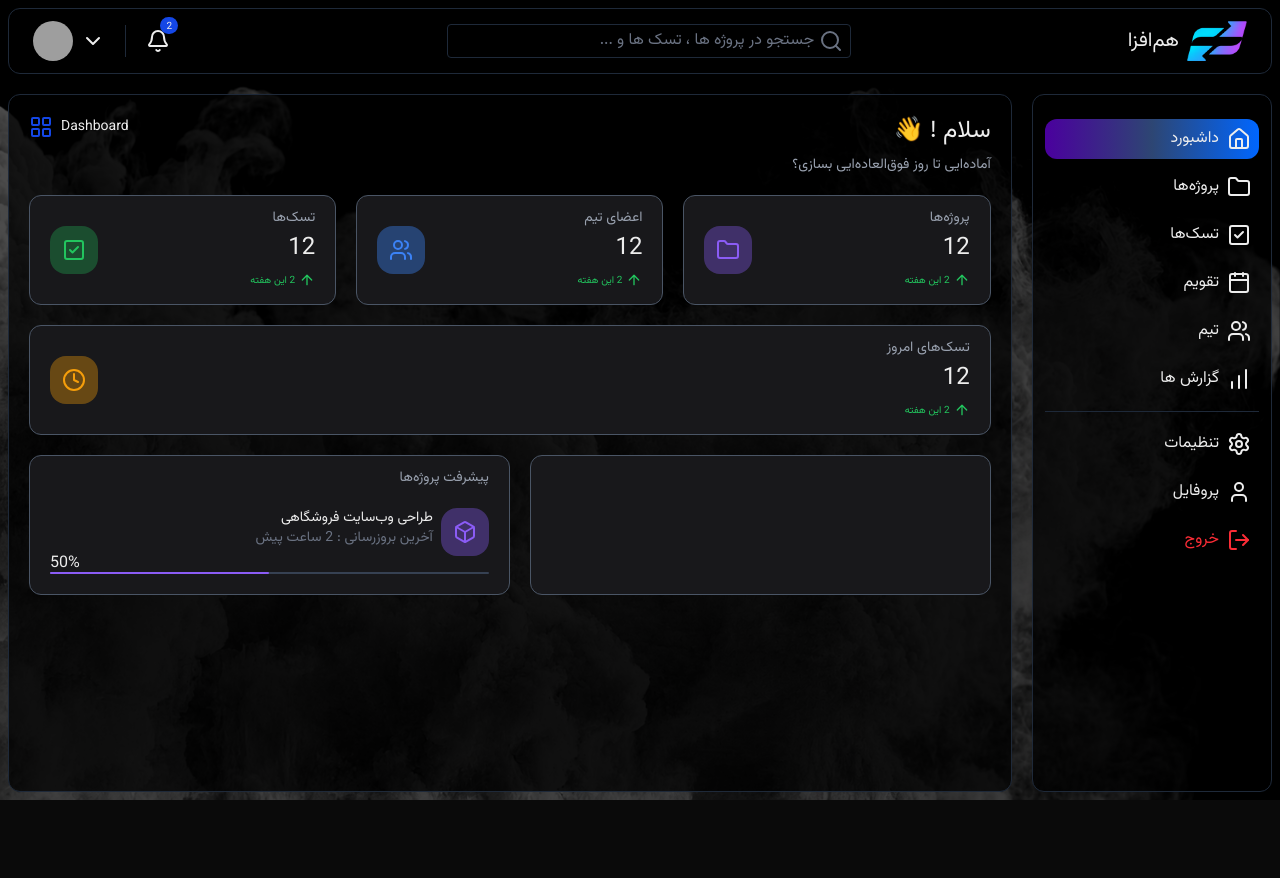
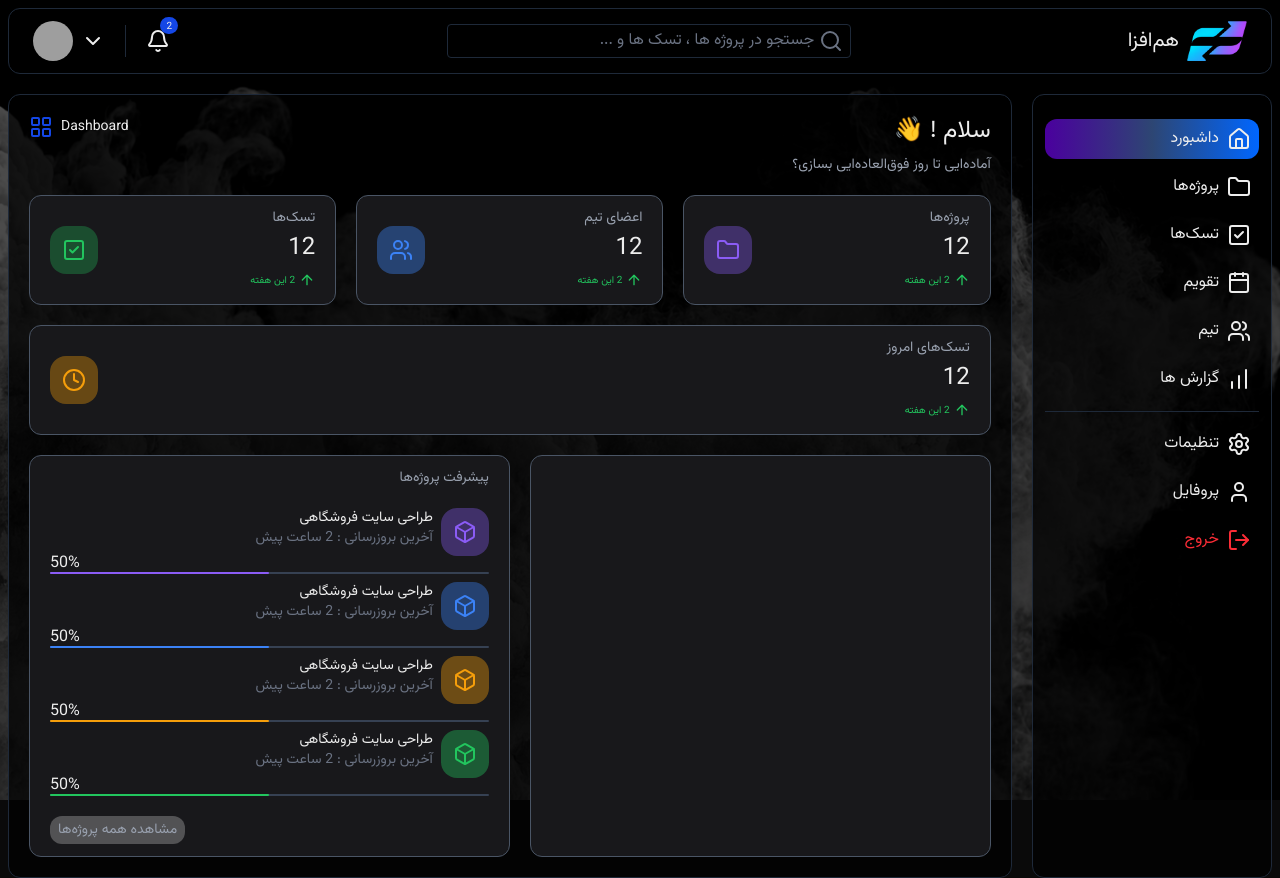
Before and after one commit to sajadzhzh/Dev_Flow, a Next.js app: page /dashboard in a window 1280 px wide. Before the commit the page ends 800 px from the top, so only its background shows below. Built offline with nearby package versions, Linux system fonts and the light colour scheme; no server answers; grey boxes are pictures that could not be loaded.

Commit message:
Added priority to cards

```diff
--- a/Components/ui/CardItem.tsx
+++ b/Components/ui/CardItem.tsx
@@ -1,23 +1,62 @@
 import { Box } from "lucide-react";
 
-export default function CardItem() {
+export default function CardItem({
+  priority,
+  name,
+  lastUpdate,
+  percent
+}: {
+  priority: "critical" | "high" | "mid" | "low";
+  name: string;
+  lastUpdate: string;
+  percent: number;
+}) {
   return (
     <>
       <div className="flex items-center justify-between gap-2 my-2 flex-wrap">
         <div className="flex gap-2">
-          <div className="p-3 bg-[#8a5cf65b] text-[#8B5CF6] rounded-2xl">
-            <Box />
-          </div>
+          {priority === "critical" && (
+            <div className="p-3 bg-[#8a5cf65b] text-[#8B5CF6] rounded-2xl">
+              <Box />
+            </div>
+          )}
+          {priority === "high" && (
+            <div className="p-3 bg-[#3b83f662] text-[#3B82F6] rounded-2xl">
+              <Box />
+            </div>
+          )}
+          {priority === "mid" && (
+            <div className="p-3 bg-[#f59f0b62] text-[#F59E0B] rounded-2xl">
+              <Box />
+            </div>
+          )}
+          {priority === "low" && (
+            <div className="p-3 bg-[#22c55e62] text-[#22C55E] rounded-2xl">
+              <Box />
+            </div>
+          )}
+
           <div className="flex-col gap-2 text-sm lg:text-md">
-            طراحی وب‌سایت فروشگاهی
+            {name}
             <div className="text-gray-500 text-sm">
-              آخرین بروزرسانی : 2 ساعت پیش
+              آخرین بروزرسانی : {lastUpdate} ساعت پیش
             </div>
           </div>
         </div>
         <div className="grow min-w-1/2 h-max border-b-2 border-gray-700 rounded relative mt-2">
-          <p className="absolute left-0 -top-5">50%</p>
-          <div className="w-[50%] absolute left-0 top-0 border-t-2 border-[#8B5CF6] h-max rounded"></div>
+          <p className="absolute left-0 -top-5">{percent}%</p>
+          {priority === "critical" && (
+            <div className="w-[50%] absolute left-0 top-0 border-t-2 border-[#8B5CF6] h-max rounded"></div>
+          )}
+          {priority === "high" && (
+            <div className="w-[50%] absolute left-0 top-0 border-t-2 border-[#3B82F6] h-max rounded"></div>
+          )}
+          {priority === "mid" && (
+            <div className="w-[50%] absolute left-0 top-0 border-t-2 border-[#F59E0B] h-max rounded"></div>
+          )}
+          {priority === "low" && (
+            <div className="w-[50%] absolute left-0 top-0 border-t-2 border-[#22C55E] h-max rounded"></div>
+          )}
         </div>
       </div>
     </>
--- a/app/(main)/dashboard/page.tsx
+++ b/app/(main)/dashboard/page.tsx
@@ -3,6 +3,7 @@ import CardItem from "@/Components/ui/CardItem";
 import Card from "@/Components/ui/SmallCard";
 import { LayoutGrid } from "lucide-react";
 import { useSession } from "next-auth/react";
+import Link from "next/link";
 
 export default function DashboardPage() {
   const { data: session } = useSession();
@@ -30,12 +31,39 @@ export default function DashboardPage() {
 
       <div className="w-full flex gap-5 flex-wrap flex-col lg:flex-row">
         <div className="grow lg:max-w-1/2 border border-gray-600 bg-[#18181B] rounded-xl py-3 px-5"></div>
-        <div className="grow lg:max-w-1/2 border border-gray-600 bg-[#18181B] rounded-xl py-3 px-5">
+        <div className="grow lg:max-w-1/2 border border-gray-600 bg-[#18181B] rounded-xl py-3 px-5 h-max">
           <div className="w-full text-sm text-gray-400 mb-5">
             پیشرفت پروژه‌ها
           </div>
 
-          <CardItem />
+          <CardItem
+            priority="critical"
+            name="طراحی سایت فروشگاهی"
+            lastUpdate="2"
+            percent={50}
+          />
+          <CardItem
+            priority="high"
+            name="طراحی سایت فروشگاهی"
+            lastUpdate="2"
+            percent={50}
+          />
+          <CardItem
+            priority="mid"
+            name="طراحی سایت فروشگاهی"
+            lastUpdate="2"
+            percent={50}
+          />
+          <CardItem
+            priority="low"
+            name="طراحی سایت فروشگاهی"
+            lastUpdate="2"
+            percent={50}
+          />
+
+          <div className="w-full text-sm flex justify-end text-gray-400 mt-5">
+            <Link href="" className="p-1 px-2 rounded-xl bg-white/25 hover:bg-white/50 hover:text-gray-900">مشاهده همه پروژه‌ها</Link>
+          </div>
         </div>
       </div>
     </div>
```
